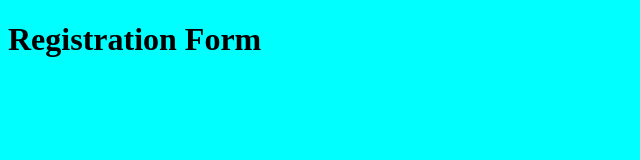
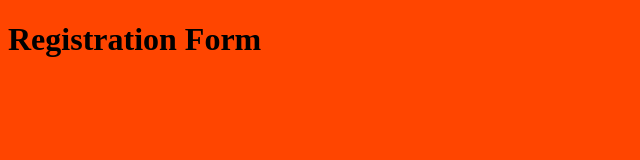
Before and after one commit to chinitoXx/cristian-html-form, a plain HTML site: page index.html in a window 1280 px wide. Shown: the whole page, without its empty margins (0-640 px from the left). Drawn offline with Linux system fonts and the light colour scheme.

Commit message:
change body color from aqua to orangered

```diff
--- a/css/style.css
+++ b/css/style.css
@@ -1,3 +1,3 @@
 body{
-    background-color: aqua;
+    background-color: orangered;
 }
```
